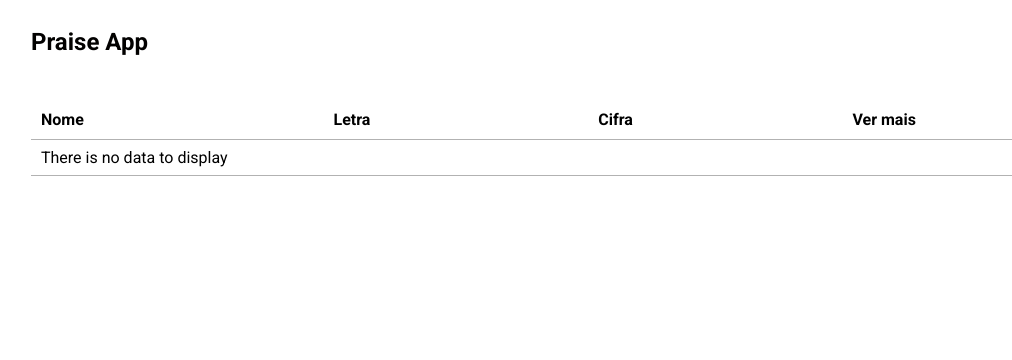
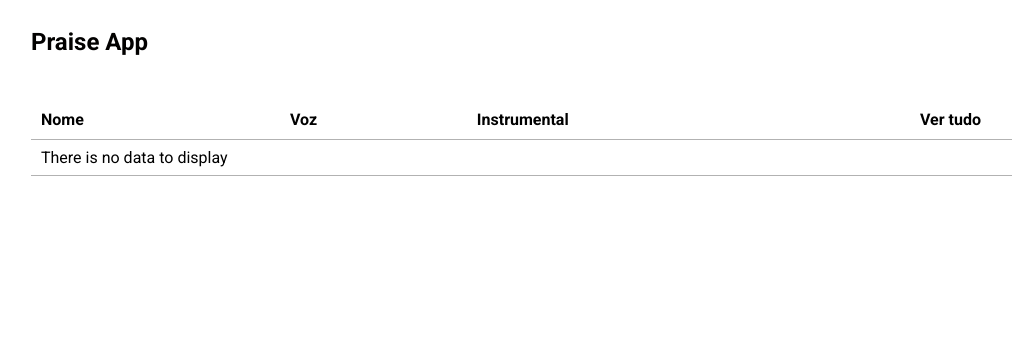
Before and after one commit to oricardos/praise_app, a Django app: page / in a window 1280 px wide. Shown: the top 360 px of the page, without its empty margins (9-1021 px from the left). Run offline with Django 4.2, Linux system fonts and the light colour scheme; data that the repository does not hold is empty; some libraries are stand-ins or nearby versions.

Commit message:
separando conteudos

```diff
--- a/praise_app/urls.py
+++ b/praise_app/urls.py
@@ -1,7 +1,9 @@
 from django.contrib import admin
 from django.urls import path, include
+from django.conf import settings
+from django.conf.urls.static import static
 
 urlpatterns = [
     path('', include('songs.urls')),
     path('admin/', admin.site.urls),
-]
+] + static(settings.MEDIA_URL, document_root=settings.MEDIA_ROOT)
--- a/songs/templates/index.html
+++ b/songs/templates/index.html
@@ -13,9 +13,9 @@
             <thead>
                 <tr>
                     <th>Nome</th>
-                    <th>Letra</th>
-                    <th>Cifra</th>
-                    <th>Ver mais</th>
+                    <th>Voz</th>
+                    <th>Instrumental</th>
+                    <th>Ver tudo</th>
                 </tr>
             </thead>
             <tbody>
@@ -23,8 +23,8 @@
                     {% for song in songs %}
                     <tr>
                         <td>{{ song.song_name }}</td>
-                        <td class="praise__lyric">{{ song.lyric }}</td>
-                        <td><a href="{{ song.cipher }}" target="_blank">Ver Cifra</a></td>
+                        <td><a href="{% url 'voice' song.id %}"><i class="fas fa-eye"></i></a></td>
+                        <td><a href="{% url 'instrumental' song.id %}"><i class="fas fa-eye"></i></a></td>
                         <td><a href="{% url 'song' song.id %}"><i class="fas fa-eye"></i></a></td>
                     </tr>
                     {%endfor%}
--- a/songs/urls.py
+++ b/songs/urls.py
@@ -4,5 +4,7 @@ from . import views
 
 urlpatterns = [
     path('', views.index, name="index"),
-    path('<int:song_id>', views.song, name="song")
+    path('song/<int:song_id>/', views.song, name="song"),
+    path('voice/<int:song_id>/', views.voice, name="voice"),
+    path('instrumental/<int:song_id>/', views.instrumental, name="instrumental"),
 ]
--- a/songs/views.py
+++ b/songs/views.py
@@ -9,6 +9,7 @@ def index(request):
     }
     return render(request, 'index.html', songs)
 
+# MÚSICAS
 def song(request, song_id):
     song = get_object_or_404(Song, pk=song_id)
 
@@ -17,3 +18,23 @@ def song(request, song_id):
     }
 
     return render(request, 'song.html', song_to_display)
+
+# VOZES
+def voice(request, song_id):
+    song = get_object_or_404(Song, pk=song_id)
+
+    song_to_display = {
+        'song': song
+    }
+
+    return render(request, 'voice.html', song_to_display)
+
+# INSTRUMENTAL
+def instrumental(request, song_id):
+    song = get_object_or_404(Song, pk=song_id)
+
+    song_to_display = {
+        'song': song
+    }
+
+    return render(request, 'instrumental.html', song_to_display)
```
Also changed, not shown: songs/templates/instrumental.html (added, +28 -0 lines), songs/templates/partials/_header_info.html (added, +14 -0 lines), songs/templates/song.html (+1 -14 lines), songs/templates/voice.html (added, +26 -0 lines).
